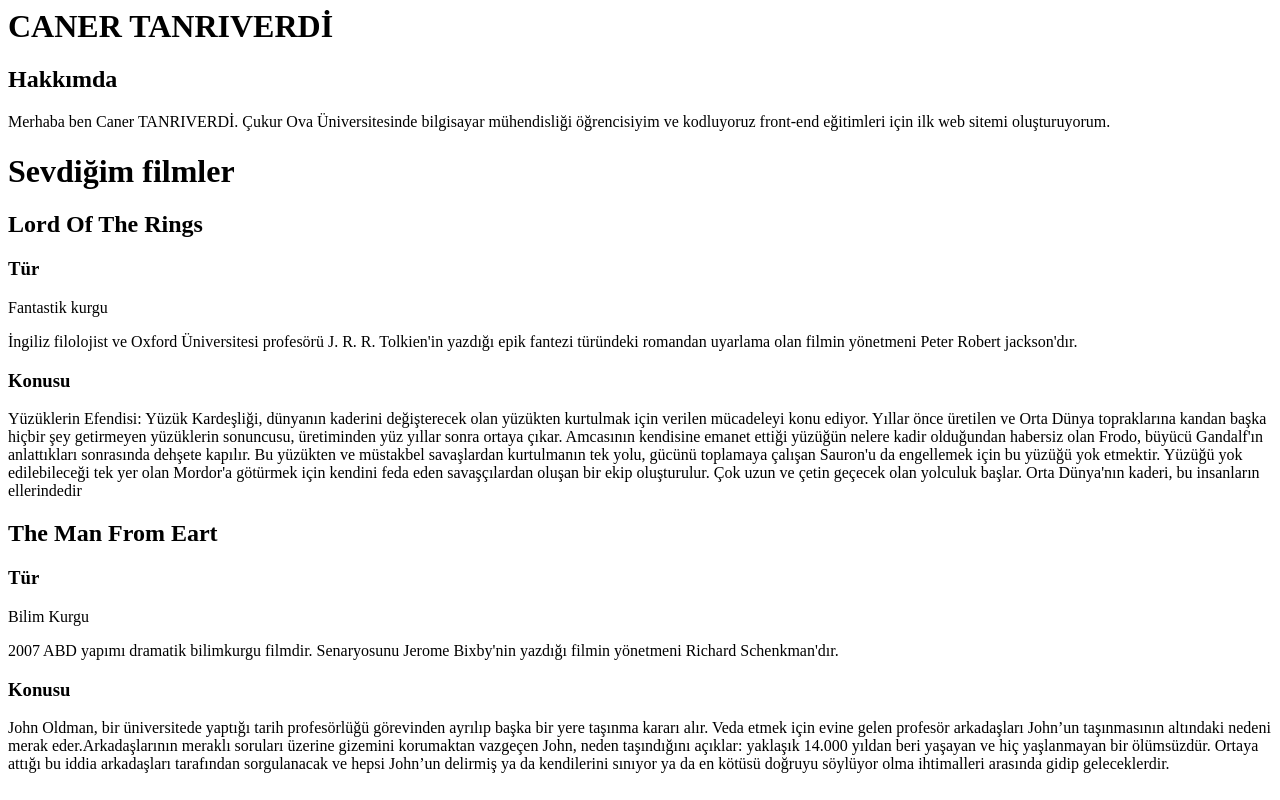
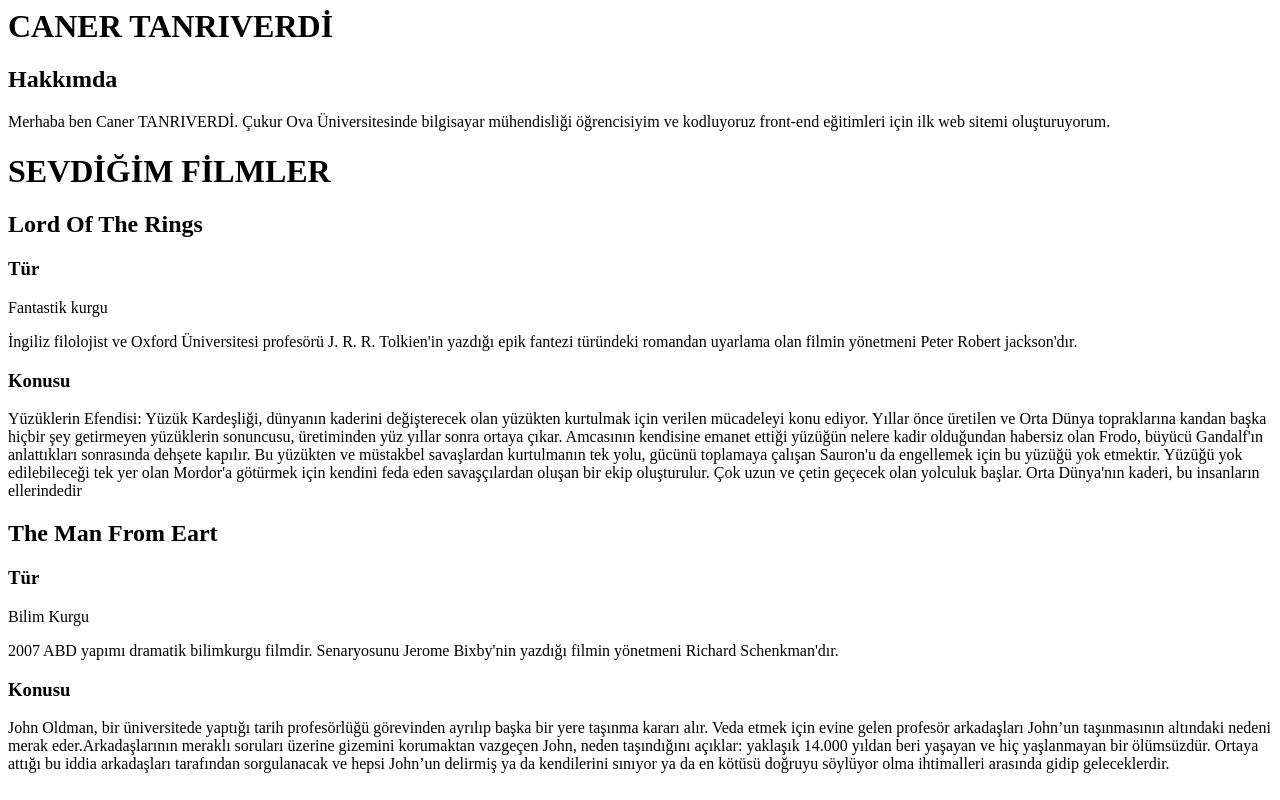
Before and after one commit to CanerTanriverdi/ilk-web-site, a plain HTML site: page index.html in a window 1280 px wide. Drawn offline with Linux system fonts and the light colour scheme.

Commit message:
second commit

```diff
--- a/index.html
+++ b/index.html
@@ -5,7 +5,7 @@
 
 <!-- Sevdiğim filmler -->
 
-<h1>Sevdiğim filmler</h1>
+<h1>SEVDİĞİM FİLMLER</h1>
 <!-- LOTR -->
 <h2>Lord Of The Rings</h2>
 <h3>Tür</h3>
```
